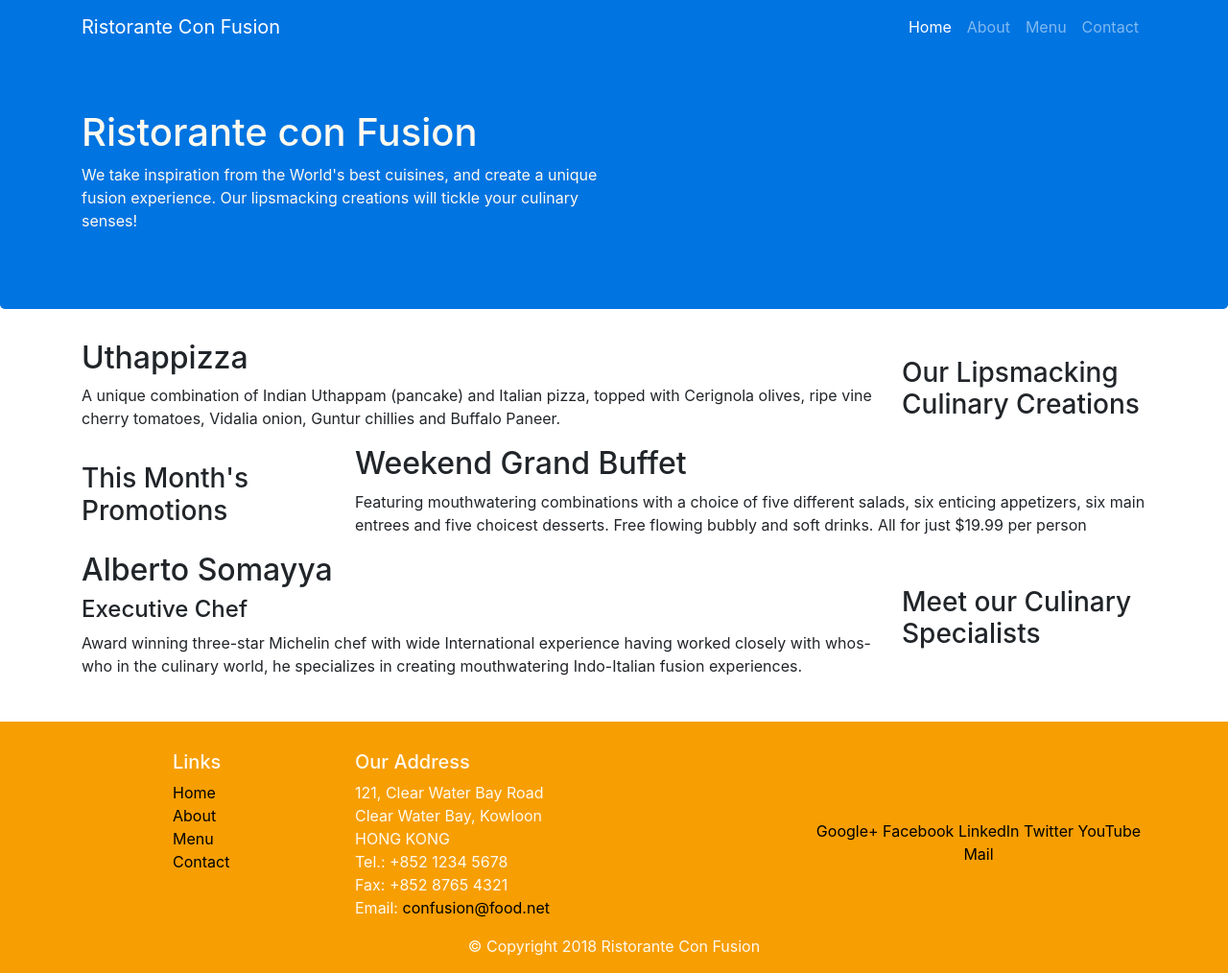
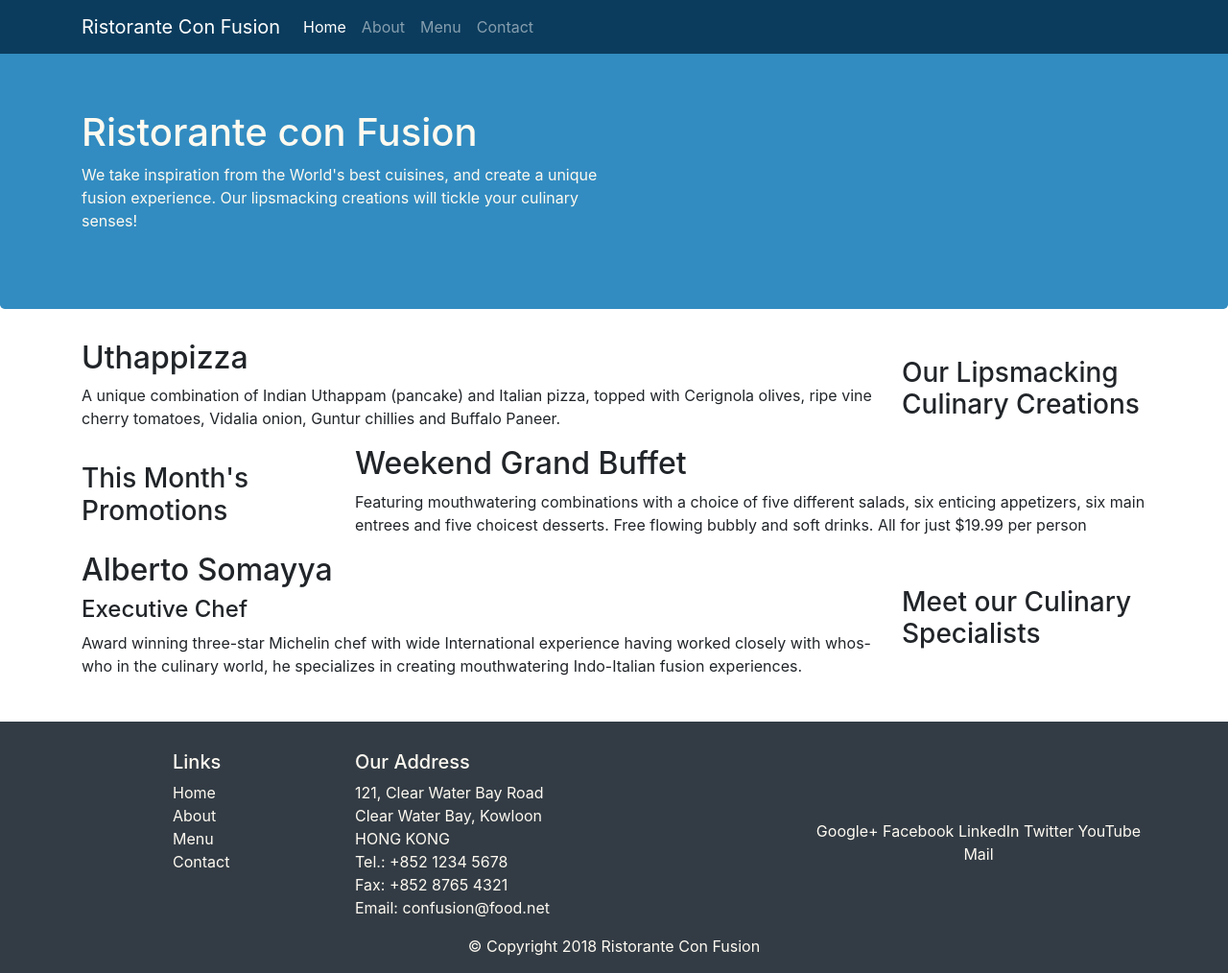
Before and after one commit to mgangrade24/bootstrap4, a website: page index.html in a window 1280 px wide. Shown: the whole page at 96% size. Drawn offline with Linux system fonts and the light colour scheme.

Commit message:
minor color changes

```diff
--- a/css/styles.css
+++ b/css/styles.css
@@ -1,22 +1,24 @@
 .jumbotron{
-    background-color: #0074e1;
-    /* background-color: #1b9ce5; */
+    /* background-color: #0074e1; */
+    background-color: #328cc1;
     color: floralwhite;
 }
 .footer{
-    background-color: #f79e02;
+    /* background-color: #f79e02; */
+    background-color: #1d2731;
     color: floralwhite;
+    opacity: 0.9;
 }
 /* .margin-footer{
     margin-top: 30px;
     padding-top: 30px;
 } */
 a{
-    color: black;
+    color: floralwhite;
 }
 a:hover{
     text-decoration: none;
-    color: floralwhite;
+    color: #328cc1;
 }
 
 body{
@@ -25,7 +27,8 @@ body{
 }
 
 .bg-custom{
-     background-color: #0074e1;
+     /* background-color: #0074e1; */
+     background-color: #0b3c5d;
      color: floralwhite;
 }
 .breadcrumb{
--- a/index.html
+++ b/index.html
@@ -19,7 +19,7 @@
                 <span class="navbar-toggler-icon"></span>
             </button>
                 <div class="collapse navbar-collapse" id="Navbar">
-                    <ul class="navbar-nav ml-auto">
+                    <ul class="navbar-nav mr-auto">
                         <li class="nav-item active"><a class="nav-link" href="#">Home</a></li>
                         <li class="nav-item"><a class="nav-link" href="./aboutus.html">About</a></li>
                         <li class="nav-item"><a class="nav-link" href="#">Menu</a></li>
```
Also changed, not shown: aboutus.html (+1 -1 lines).
